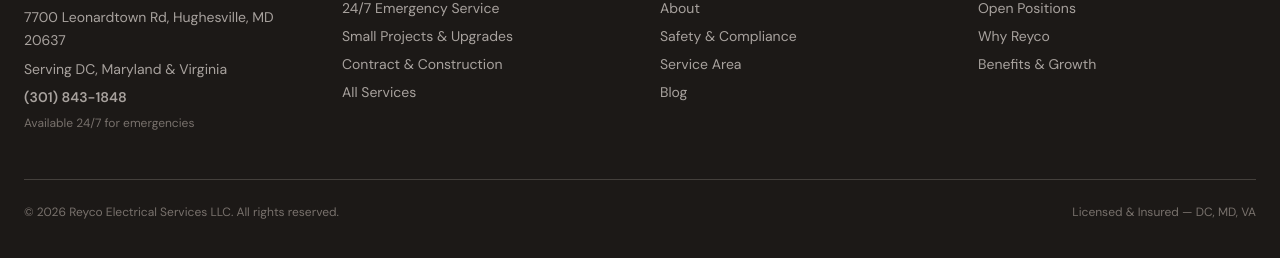
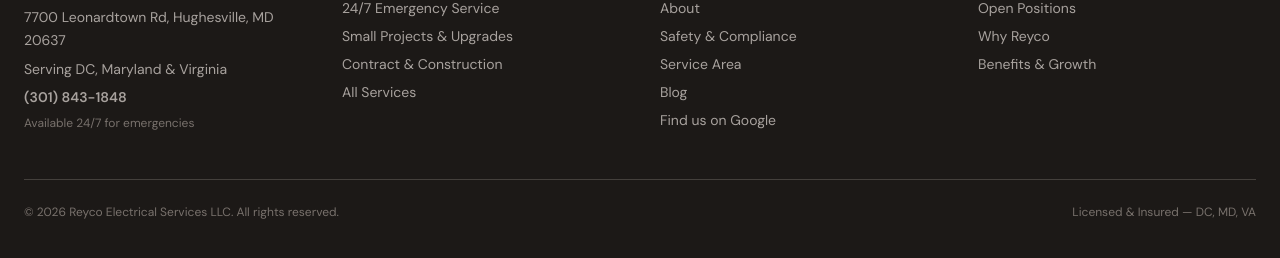
Before and after one commit to reycoelectric/reycoelectric.github.io, a Jekyll site: the page built from index.html, in a window 1280 px wide and 900 px high, scrolled down 2296 px. Shown: the part 624-882 px from the top of the window. Built offline with Jekyll 4.4.1, drawn with Linux system fonts in a browser that asks for light colours.

Commit message:
Add Google Business Profile link to footer
Co-Authored-By: Claude Sonnet 5.5 <noreply@anthropic.com>
Claude-Session: https://claude.ai/code/session_01RUeTfnyeaDR7qGotpNShnu

```diff
--- a/_config.yml
+++ b/_config.yml
@@ -6,6 +6,8 @@ phone: "(301) 843-1848"
 phone_link: "3018431848"
 address: "7700 Leonardtown Rd, Hughesville, MD 20637"
 # Keep query in sync with address (Google Maps place search)
+# Google Business Profile share link (shown in footer)
+google_business_url: "https://share.google/duvjRasUQI2mMncCv"
 address_google_maps_url: "https://www.google.com/maps/search/?api=1&query=7700+Leonardtown+Rd%2C+Hughesville%2C+MD+20637"
 service_area: "Washington DC, Maryland & Virginia"
 founded: "2004"
--- a/_includes/footer.html
+++ b/_includes/footer.html
@@ -37,6 +37,7 @@
           <a href="{{ '/safety/' | relative_url }}" class="block text-sm hover:text-white transition-colors">{{ ui.safety_label }}</a>
           <a href="{{ '/service-area/' | relative_url }}" class="block text-sm hover:text-white transition-colors">{{ ui.service_area_label }}</a>
           <a href="{{ '/blog/' | relative_url }}" class="block text-sm hover:text-white transition-colors">{{ ui.blog_label }}</a>
+          {% if site.google_business_url %}<a href="{{ site.google_business_url }}" target="_blank" rel="noopener noreferrer" class="block text-sm hover:text-white transition-colors">Find us on Google</a>{% endif %}
         </div>
       </div>
 
```
